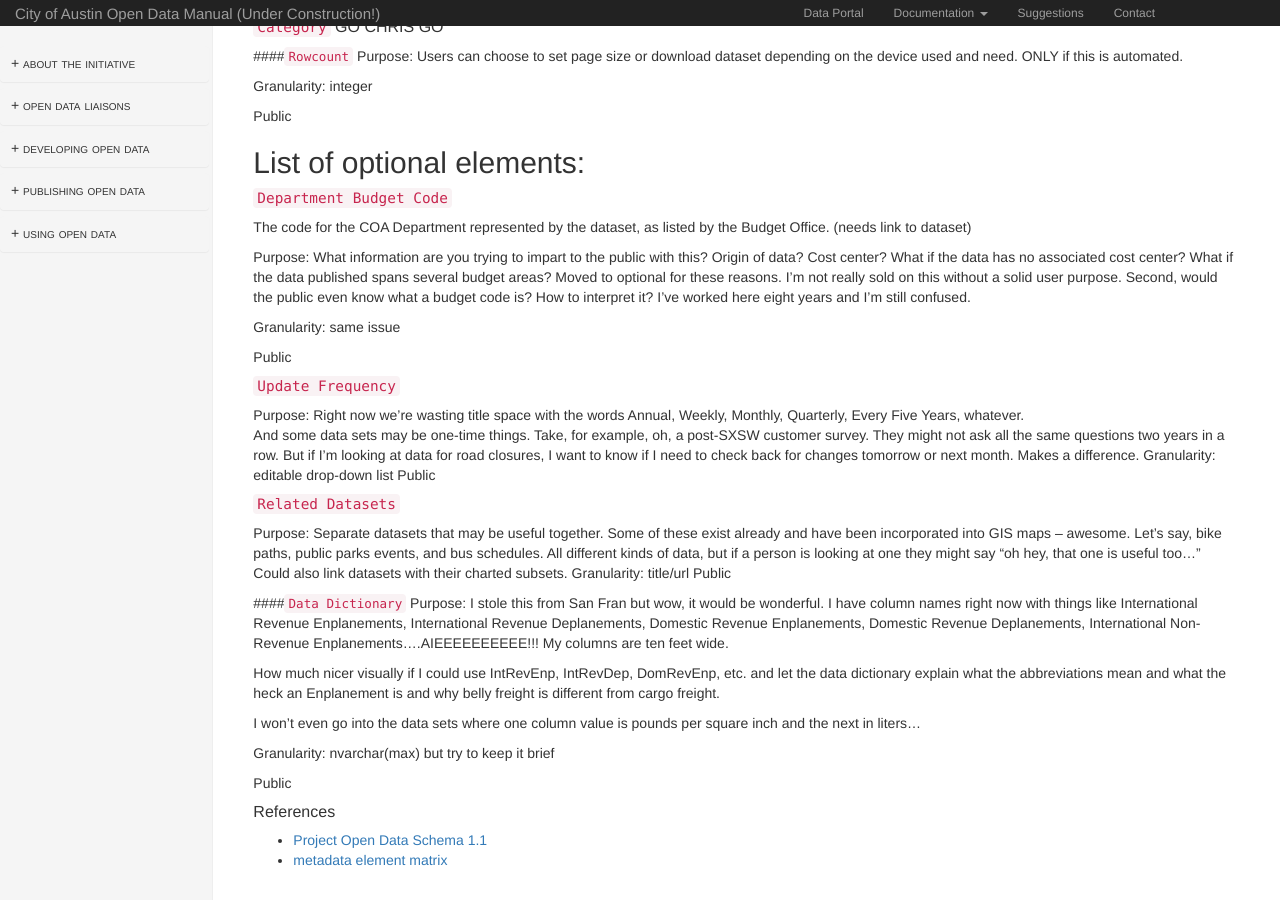
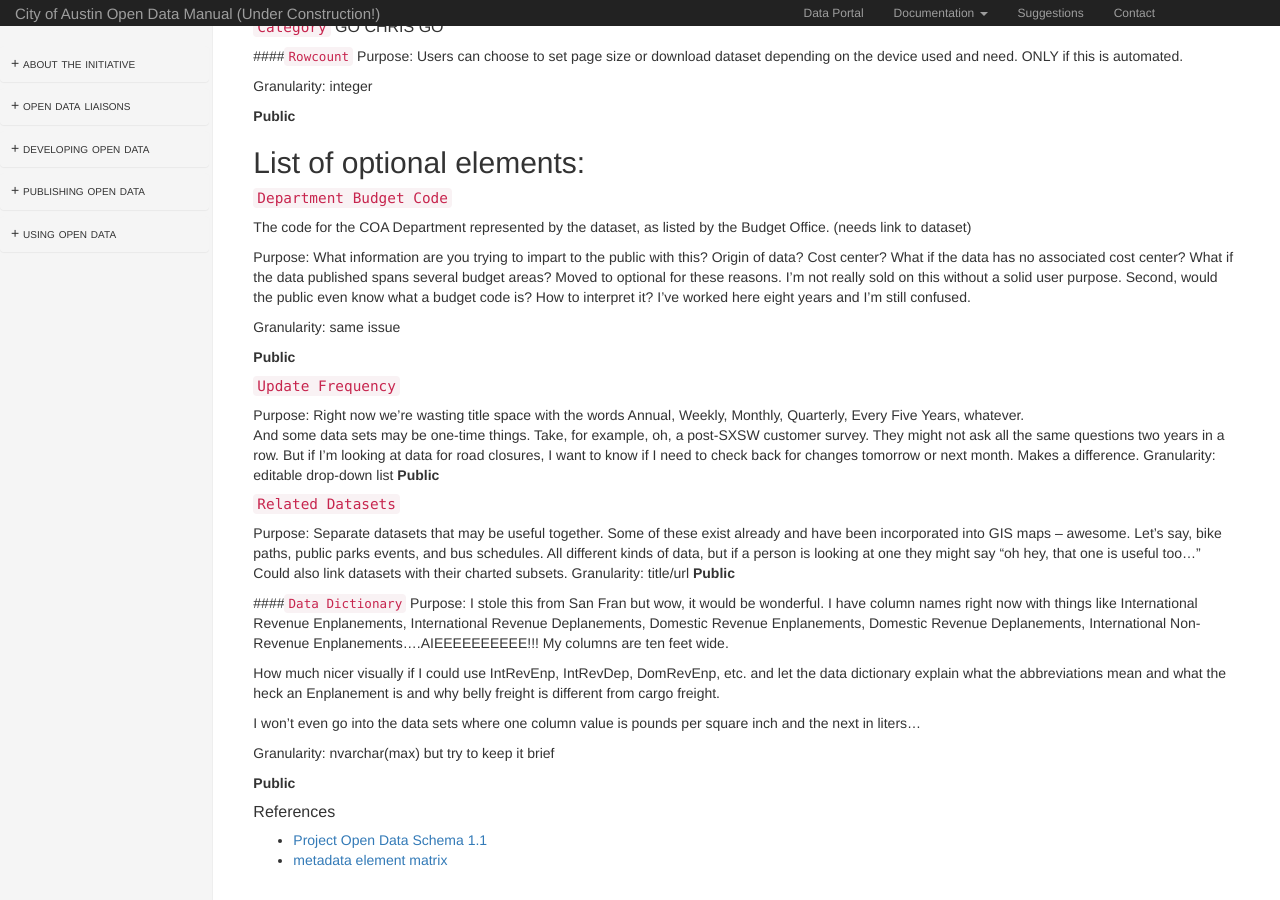
Before and after one commit to cityofaustin/open-data-manual, a Jekyll site: the page built from metadata.md, in a window 1280 px wide and 900 px high, scrolled down 1966 px. Built offline with Jekyll 4.4.1, drawn with Linux system fonts in a browser that asks for light colours; nearby versions of some CDN libraries.

```diff
--- a/metadata.md
+++ b/metadata.md
@@ -63,7 +63,7 @@ Purpose:  to enable a user to determine whether the asset is of interest
 
 Granularity: Character limit?  500?  1000?
 
-Public
+**Public**
 
 #### `Last Update`
 Most recent date on which the dataset was changed, updated or modified.
@@ -74,7 +74,7 @@ Purpose:  identifying stale datasets
 
 Granularity:  date (could be datetime, but really?)
 
-Public
+**Public**
 
 #### `Publisher`
 The publishing entity and optionally their parent organization(s).
@@ -83,7 +83,7 @@ Purpose:  What is the purpose?  To allow the user to determine source of data?
 
 Granularity:  City department?  Department and division?  Anything more granular than department would need to be optional since datasets may span departments or be the results of collaborative effort.
 
-Public
+**Public**
 
 #### `Tags`
 Tags (or keywords) help users discover your dataset; please include terms that would be used by technical and non-technical users.
@@ -94,7 +94,7 @@ Purpose: for use in search fields - how would this differ from the information i
 
 Granularity: Character limit XXX
 
-Public
+**Public**
 
 ####`Technical Contact`
 Email address of the technical contact responsible for the data.  ONLY if private metadata is allowed.
@@ -112,7 +112,7 @@ Purpose:  Users can choose to set page size or download dataset depending on the
 
 Granularity:  integer
 
-Public
+**Public**
 
 
 # List of optional elements:
@@ -125,19 +125,19 @@ Purpose: What information are you trying to impart to the public with this?  Ori
 
 Granularity:  same issue
 
-Public
+**Public**
 
 #### `Update Frequency`
 Purpose: Right now we're wasting title space with the words Annual, Weekly, Monthly, Quarterly, Every Five Years, whatever.
 And some data sets may be one-time things.  Take, for example, oh, a post-SXSW customer survey.  They might not ask all the same questions two years in a row.
 But if I'm looking at data for road closures, I  want to know if I need to check back for changes tomorrow or next month. Makes a difference.
 Granularity:  editable drop-down list
-Public
+**Public**
 
 #### `Related Datasets`
 Purpose:  Separate datasets that may be useful together.  Some of these exist already and have been incorporated into GIS maps -- awesome.  Let's say, bike paths, public parks events, and bus schedules.  All different kinds of data, but if a person is looking at one they might say "oh hey, that one is useful too..."  Could also link datasets with their charted subsets.
 Granularity:  title/url
-Public
+**Public**
 
 ####`Data Dictionary`
 Purpose:  I stole this from San Fran but wow, it would be wonderful.  I have column names right now with things like International Revenue Enplanements, International Revenue Deplanements, Domestic Revenue Enplanements, Domestic Revenue Deplanements, International Non-Revenue Enplanements....AIEEEEEEEEEE!!!  My columns are ten feet wide.
@@ -148,7 +148,7 @@ I won't even go into the data sets where one column value is pounds per square i
 
 Granularity:  nvarchar(max) but try to keep it brief
 
-Public
+**Public**
 
 
 
```
